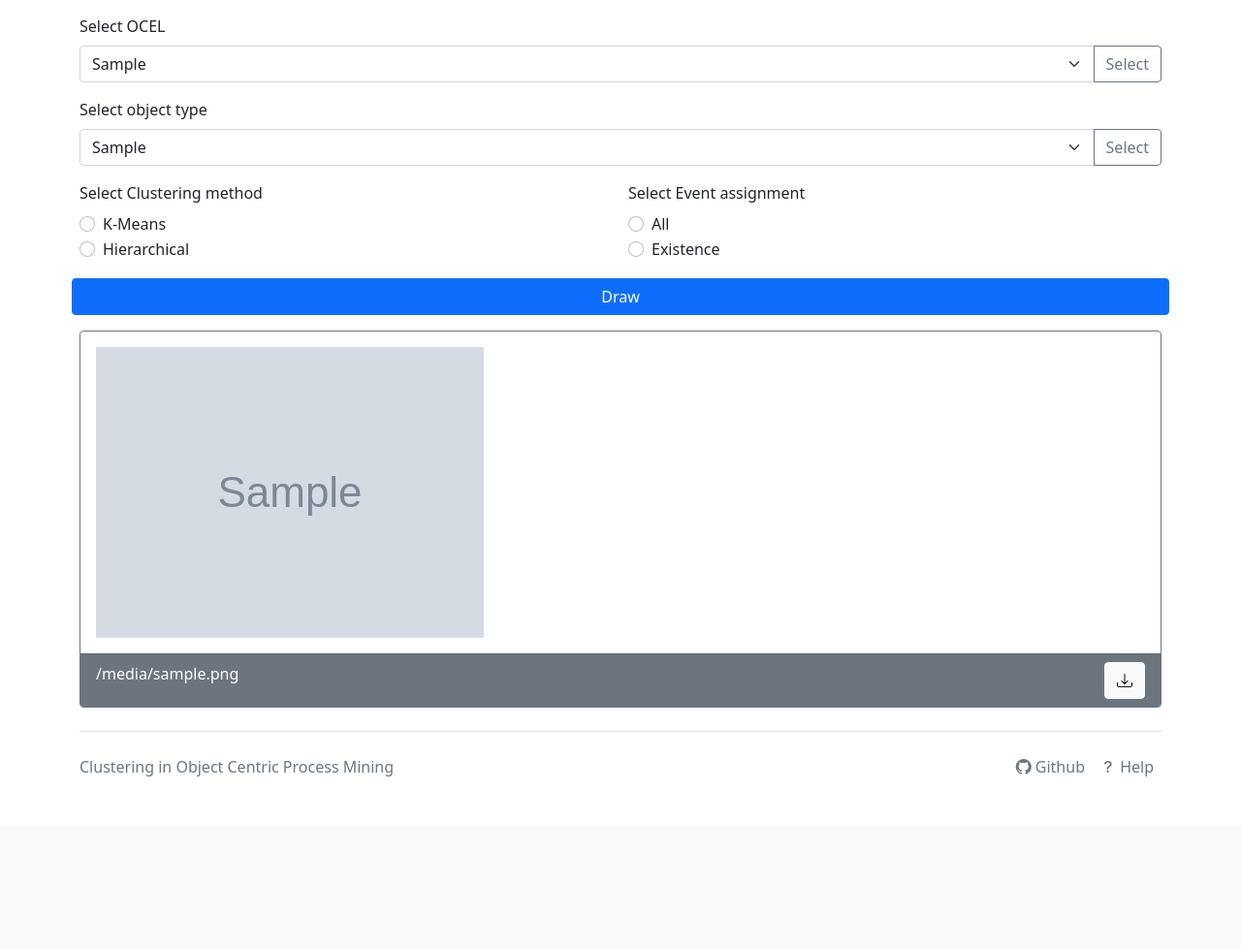
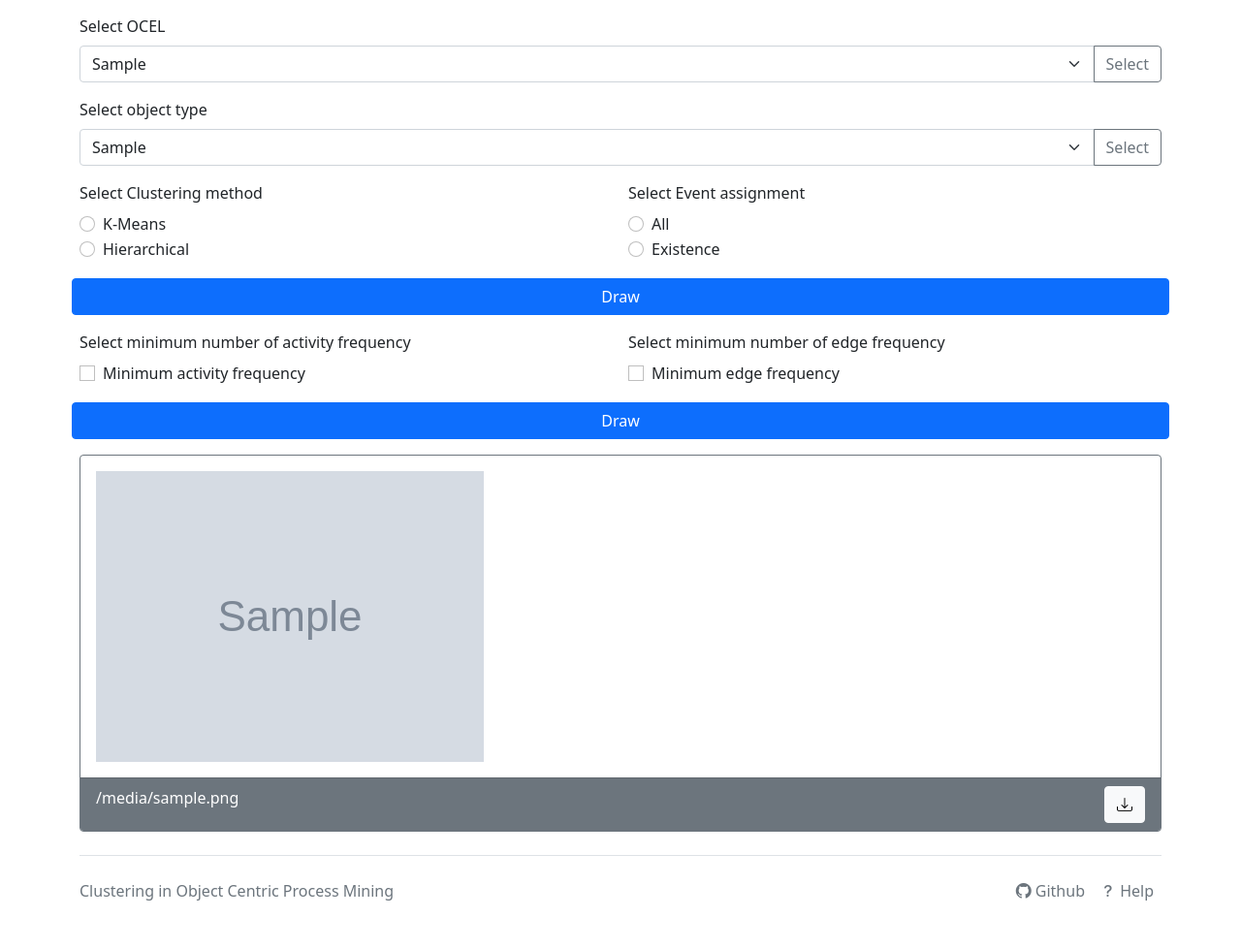
Before and after one commit to JustusNikolaus/Clustering-in-Object-Centric-Process-Mining, a Django app: template drawpage/templates/drawpage/drawpage.html in a window 1280 px wide. Shown: the part 157-1136 px from the top of the page at 97% size. Before the commit the page ends 958 px from the top, so only its background shows below. Run offline with Django 3.2, Linux system fonts and the light colour scheme; the template is opened without the code that fills it: most values are stand-ins (such as "Sample title", 1, 10 or a date in 2020); grey boxes marked "Sample" are stand-in pictures; parts of the project's set-up code (start-up, migrations or seed data) failed here and were passed over; some libraries are stand-ins or nearby versions.

Commit message:
Added filtering of DFG and attribute selection in the backend

```diff
--- a/drawpage/templates/drawpage/drawpage.html
+++ b/drawpage/templates/drawpage/drawpage.html
@@ -84,6 +84,32 @@
         </div>
     </form>
 
+    <!--Select filtering-->
+    <form action="" method="post">
+        {% csrf_token %}
+        <div class="row g-3">
+            <div class="col">
+                <label class="form-label">Select minimum number of activity frequency</label>
+                <div class="form-check">
+                    <input class="form-check-input" type="number" name="min_activity_select">
+                    <label class="form-check-label">
+                    Minimum activity frequency
+                    </label>
+                </div>
+            </div>
+            <div class="col">
+                <label class="form-label">Select minimum number of edge frequency</label>
+                <div class="form-check">
+                    <input class="form-check-input" type="number" name="min_activity_select">
+                    <label class="form-check-label">
+                        Minimum edge frequency
+                    </label>
+                </div>
+            </div>
+            <button class="btn btn-primary" type="submit">Draw</button>
+        </div>
+    </form>
+
     <!--Draw DFG Clusters-->
     <div class="container">
         {% for i in dfg_file_path_list %}
```
Also changed, not shown: drawpage/distance_techniques.py (+52 -51 lines), drawpage/main.py (+18 -3 lines).
